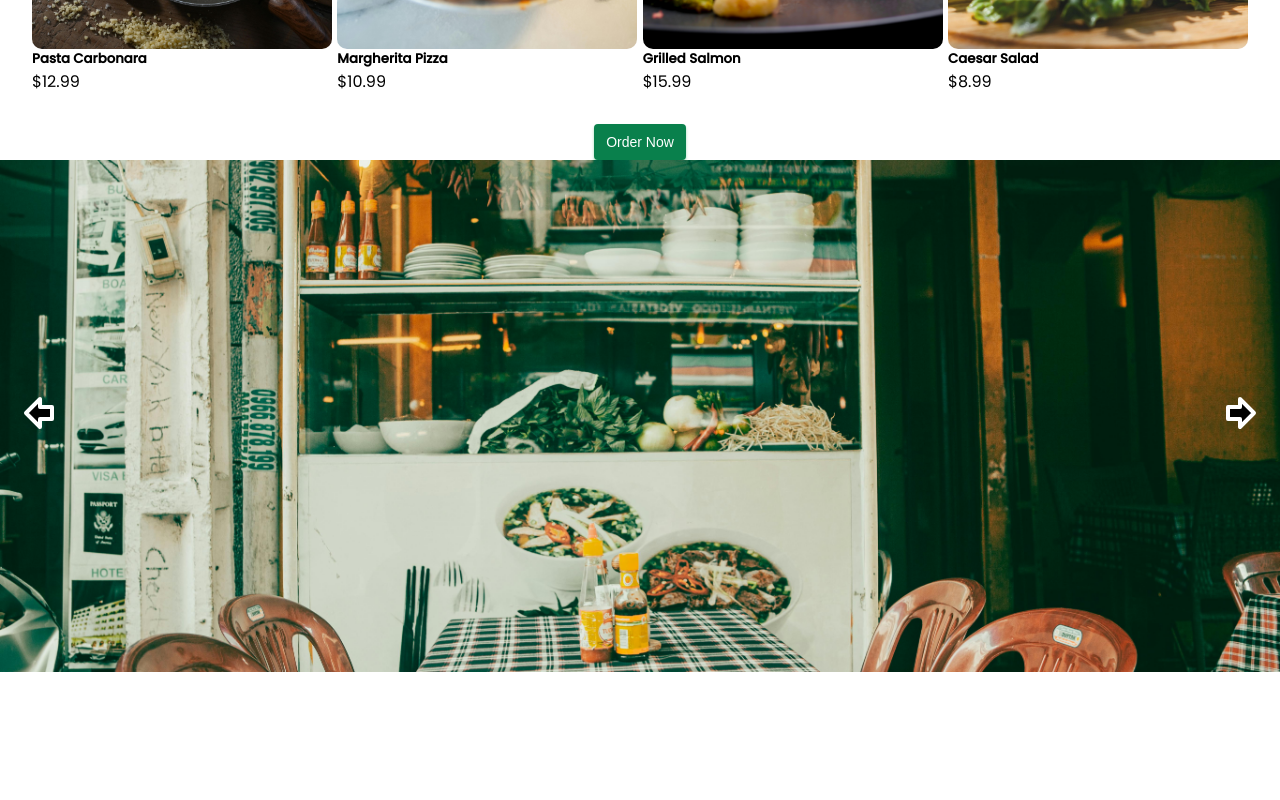
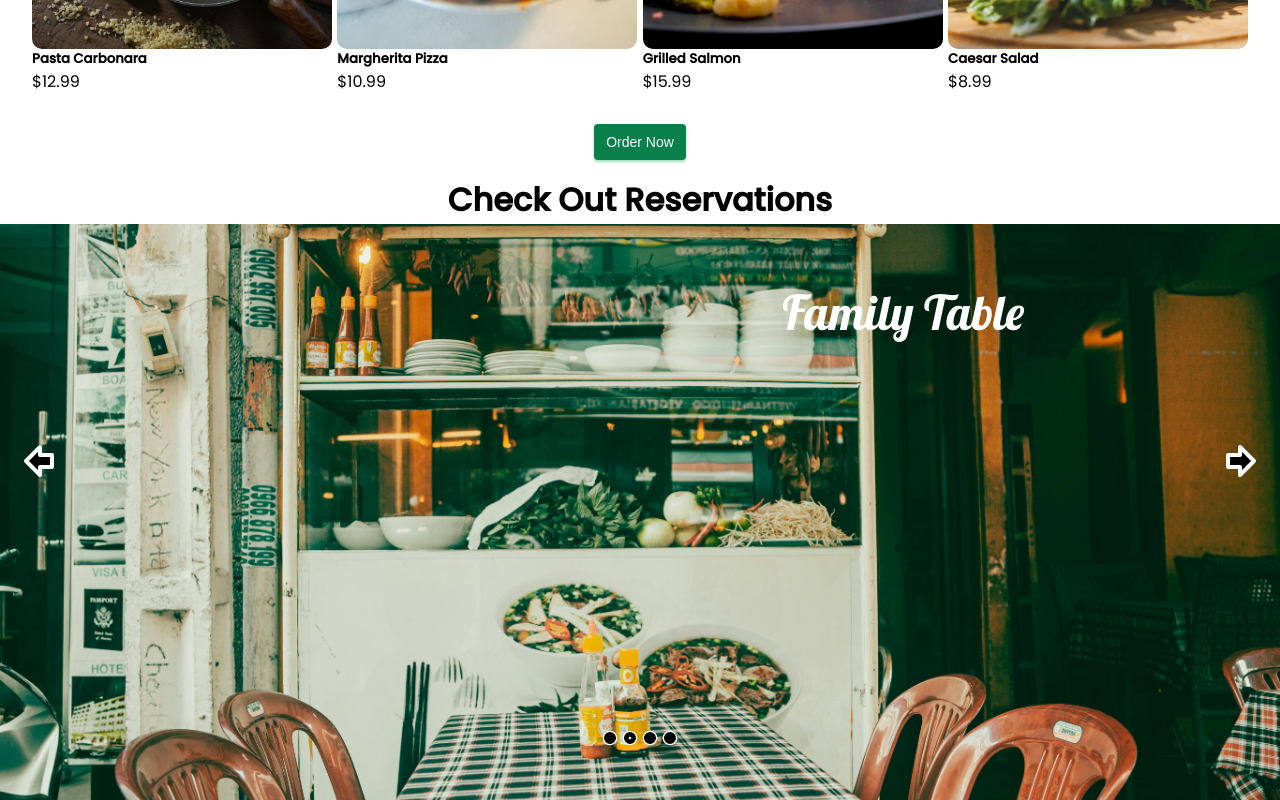
Before and after one commit to femiopebiyi/restaurant-site, a React (Vite) app: page / in a window 1280 px wide. Shown: the part 1131-1931 px from the top of the page. Before the commit the page ends 1803 px from the top, so only its background shows below. Built offline with nearby package versions, Linux system fonts and the light colour scheme; the HTML template or start-up script is replaced by a standard one; a web font is replaced by a local one.

Commit message:
image slider animated

```diff
--- a/src/App.css
+++ b/src/App.css
@@ -6,6 +6,10 @@
     padding: 0;
     margin: 0;
     box-sizing: border-box;
+}
+
+html{
+    scroll-behavior: smooth;
 }
 
 body{
@@ -45,6 +49,9 @@ body{
 .icons svg{
     margin: 0 .6em;
     cursor: pointer;
+}
+.icons svg:hover{
+    animation: squish 300ms ease-in-out;
 }
 
 .home{
@@ -137,6 +144,14 @@ body{
 }
 
 .img-slider-img{
+    height: 100%;
+    width: 100%;
+    display: block;
+    flex-shrink: 0;
+    flex-grow: 0;
+    transition: translate 300ms ease-in-out;
+}
+.img-slider-img img{
     object-fit: cover;
     height: 100%;
     width: 100%;
@@ -176,3 +191,34 @@ body{
         scale: 1.4 .6;
     }
 }
+
+.switch{
+    display: flex;
+    gap: .25rem;
+}
+
+.dot-icon{
+    all: unset;
+    display: block;
+    cursor: pointer;
+    width: 1rem;
+    height: 1rem;
+    transition: scale 100ms ease-in-out;
+}
+
+
+.dot-icon:hover{
+    scale: 1.2;
+}
+.dot-icon > *{
+    stroke: white;
+    fill: black;
+    height: 100%;
+    width: 100%;
+}
+
+.check{
+    text-align: center;
+    text-transform: capitalize;
+    margin-top: 1rem;
+}
--- a/src/components/Menu.tsx
+++ b/src/components/Menu.tsx
@@ -6,7 +6,7 @@ const Menu = () => {
 
 
   return (
-    <div className="menu-con">
+    <div className="menu-con" id="order">
         <div className="menu">
             {menuItems.map((item)=>{
                 return <div className="indiItem">
--- a/src/components/Navbar.tsx
+++ b/src/components/Navbar.tsx
@@ -15,11 +15,11 @@ const Navbar = () => {
             <nav className="nav">
                 <ul>
                     <li><NavLink to=''>Home</NavLink></li>
-                    <li><NavLink to=''>Orders</NavLink></li>
+                    <li><a href='#order'>Orders</a></li>
                     <li><NavLink to=''>Menu</NavLink></li>
                     <li><NavLink to=''>About</NavLink></li>
                     <li><NavLink to=''>Contact</NavLink></li>
-                    <li><NavLink to=''>Reservation</NavLink></li>
+                    <li><a href='#reservation'>Reservation</a></li>
                 </ul>
             </nav>
 
--- a/src/components/Reservation.tsx
+++ b/src/components/Reservation.tsx
@@ -1,4 +1,4 @@
-import {ArrowBigLeft, ArrowBigRight} from "lucide-react"
+import {ArrowBigLeft, ArrowBigRight, Circle, CircleDot} from "lucide-react"
 
 import { useState } from "react"
 import { slideImages } from "../reservation-img"
@@ -24,14 +24,28 @@ setImageIndex((index)=> {
   }
 
   return (
-    <div className="reservation" style={{width: '100%', height: "100%", position: "relative"}}>
+    <div className="reservation" style={{width: '100%', height: "100%", position: "relative"}} id="reservation">
+      <h1 className="check">check out reservations</h1>
       <div style={{width: '100%', height: '100%', display: "flex",overflow: "hidden"}}>
         {slideImages.map((img)=>{
-          return <img src={img.url} alt="" className="img-slider-img" key={img.url} style={{translate: `${-100 *imageIndex}%`}}/>
+          return<div style={{translate: `${-100 *imageIndex}%`}} className="img-slider-img"> <img src={img.url} alt=""  key={img.url} />
+          <h4 style={{position: "absolute", top:"10%", right: "20%", fontSize:"3rem", fontFamily: "Lobster", fontWeight: 400, color:  'white'}}>{img.caption}</h4>
+          </div>
         })}
       </div>
       <button className="img-slider-btn" style={{left: 0}} onClick={showPrevImg}><ArrowBigLeft/></button>
       <button className="img-slider-btn" style={{right: 0}} onClick={showNextImg}><ArrowBigRight/></button>
+
+      <div style={{
+        position: "absolute",
+        left: "50%",
+        translate: "-50%",
+        bottom: ".5rem"
+      }} className="switch">
+        {slideImages.map((img, index)=>{
+          return <button onClick={()=> setImageIndex(index)} key={img.url} className="dot-icon">{index === imageIndex ? <CircleDot/> : <Circle/>}</button>
+        })}
+      </div>
     </div>
   )
 }
--- a/src/pages/Home/Home.tsx
+++ b/src/pages/Home/Home.tsx
@@ -19,7 +19,7 @@ const Home = () => {
       maxWidth: '1400px',
       width: '100%',
       margin: '0 auto',
-      aspectRatio: "10 / 4"
+      aspectRatio: "10 / 4.5"
     }}>
     <Reservation/>
     </div>
--- a/src/reservation-img.ts
+++ b/src/reservation-img.ts
@@ -1,19 +1,24 @@
 import reservation1 from "./assets/images/reservation1.jpg"
 import reservation2 from "./assets/images/reservation2.jpg"
 import reservation3 from "./assets/images/reservation3.jpg"
+import reservation4 from "./assets/images/reservation4.jpg"
 
 
 export const slideImages = [
   {
     url: reservation1,
-    caption: 'Slide 1'
+    caption: 'Table for 4 Regular'
   },
   {
     url: reservation2,
-    caption: 'Slide 2'
+    caption: 'Family Table'
   },
   {
     url: reservation3,
-    caption: 'Slide 3'
+    caption: 'Window Table VIP'
+  },
+  {
+    url: reservation4,
+    caption: 'Bar Table'
   },
 ];
```
Also changed, not shown: 1 other file (tests, documents, lock files or other folders).
